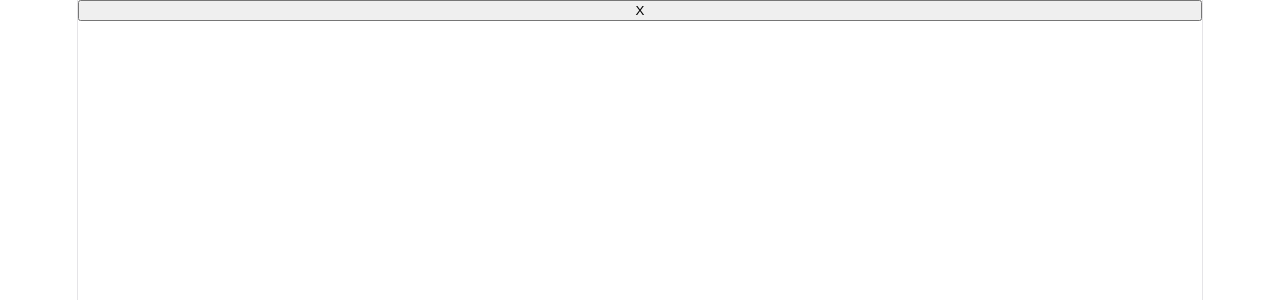
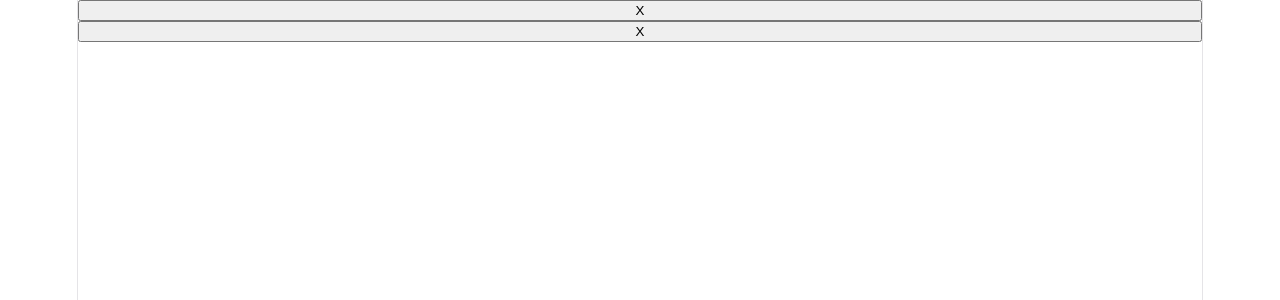
Before and after one commit to JHSY1108/my-react-app, a React (Vite) app: page / in a window 1280 px wide. Shown: the top 300 px of the page. Built offline with nearby package versions, Linux system fonts and the light colour scheme.

Commit message:
use Fragments to wrap multiple adjacent JSX elements

```diff
--- a/src/App.jsx
+++ b/src/App.jsx
@@ -1,3 +1,8 @@
 export default function Square() {
-  return <button className="square">X</button>;
+   return (
+    <>
+      <button className="square">X</button>
+      <button className="square">X</button>
+    </>
+  );
 }
```
